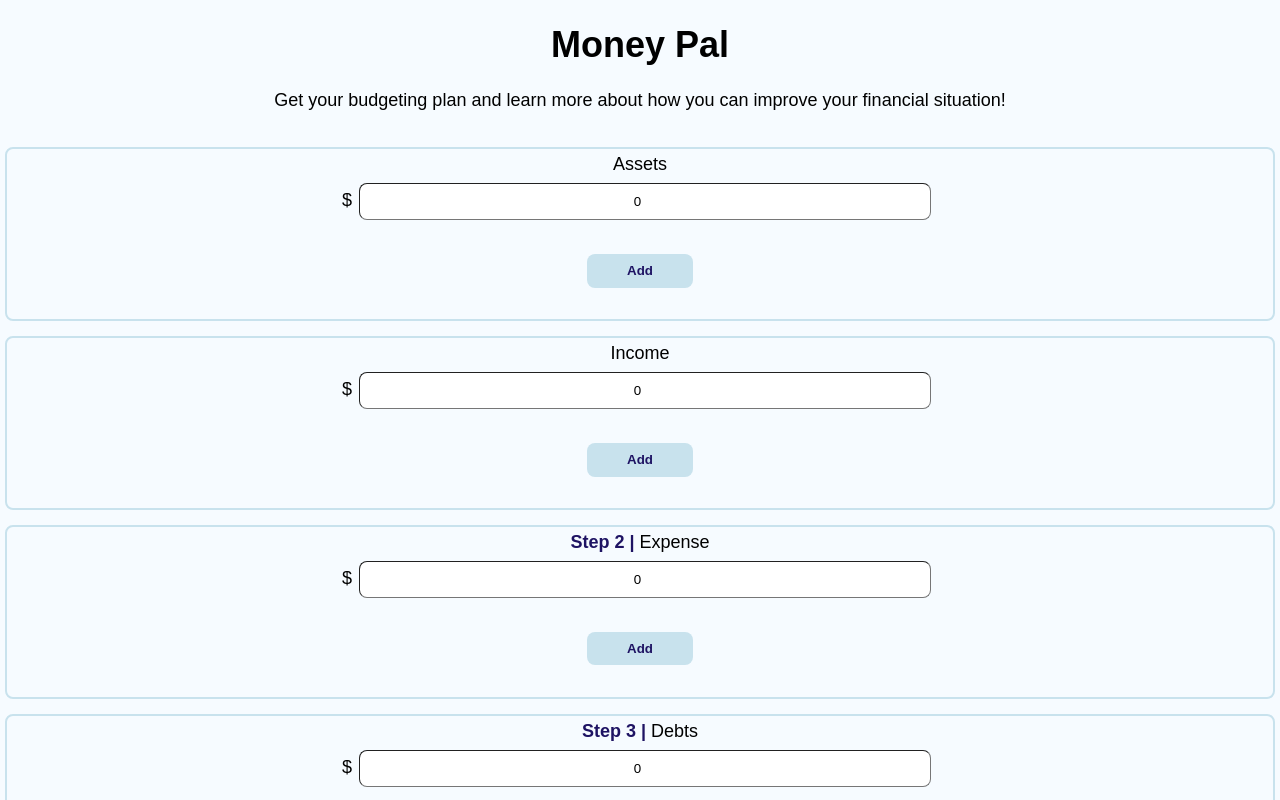
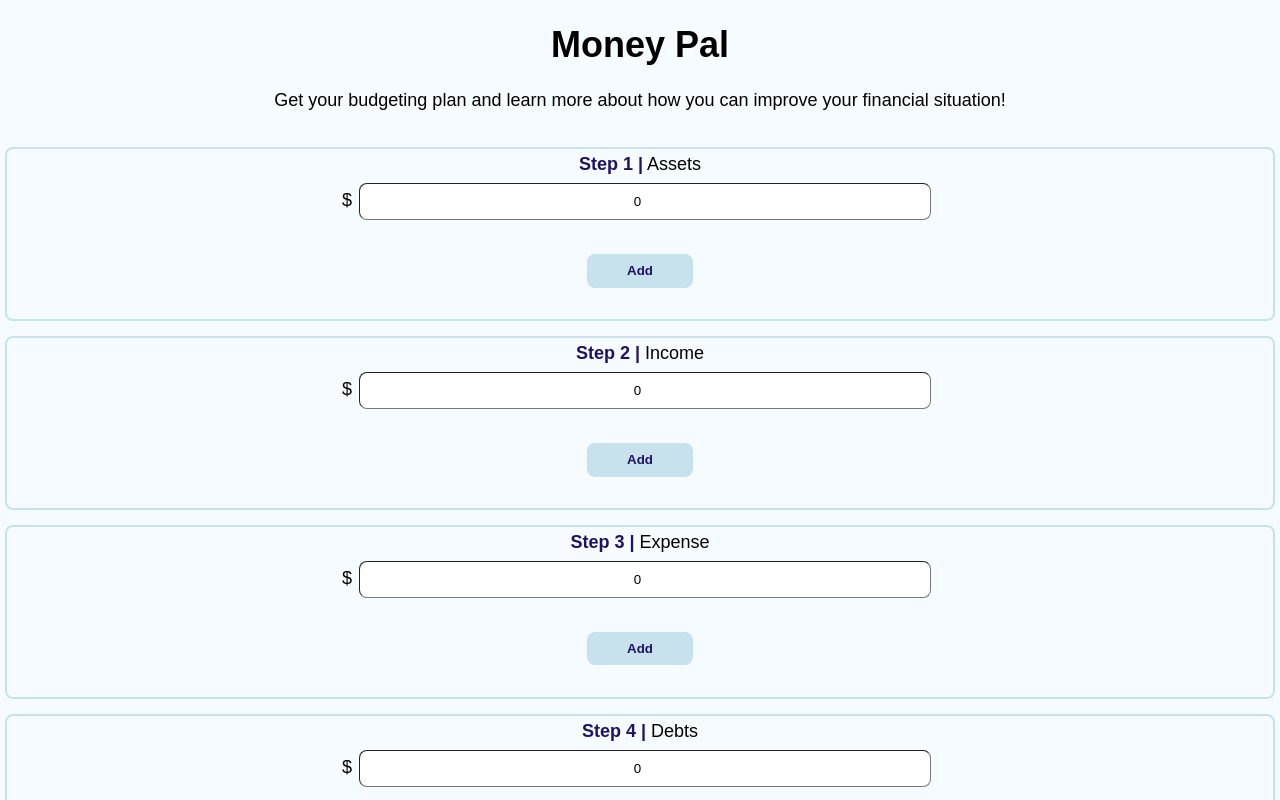
Before and after one commit to Aviakubo/frontend-fin-team-six, a React (Create React App) app: page / in a window 1280 px wide. Shown: the top 800 px of the page. Built offline with nearby package versions, Linux system fonts and the light colour scheme; a web font is replaced by a local one.

Commit message:
resolved previous errors from merge conflict

```diff
--- a/src/components/Assets.js
+++ b/src/components/Assets.js
@@ -5,7 +5,7 @@ function Assets({assetValues, handleAssetChange, removeAssetFields, addAssetFiel
     return (
 
         <form className='formSteps'>
-            Assets
+            <span className="steps">Step 1 |</span> Assets
           {assetValues.map((element, index) => (
             <div className="form-inline" key={index}>
               <label>$</label>
--- a/src/components/Debt.js
+++ b/src/components/Debt.js
@@ -30,7 +30,7 @@ function Debt() {
     return (
 
         <form className="formSteps" onSubmit={handleSubmit}>
-            <span className="steps">Step 3 |</span> Debts
+            <span className="steps">Step 4 |</span> Debts
           {formValues.map((element, index) => (
             <div className="form-inline" key={index}>
               <label>$</label>
--- a/src/components/Expenses.js
+++ b/src/components/Expenses.js
@@ -31,7 +31,7 @@ function Expenses() {
     return (
 
         <form className="formSteps" onSubmit={handleSubmit}>
-            <span className="steps">Step 2 |</span> Expense
+            <span className="steps">Step 3 |</span> Expense
           {formValues.map((element, index) => (
             <div className="form-inline" key={index}>
               <label>$</label>
--- a/src/components/Income.js
+++ b/src/components/Income.js
@@ -5,7 +5,7 @@ function Income({incValues, handleIncChange, removeIncFields, addIncFields}) {
     return (
 
         <form className='formSteps'>
-            Income
+            <span className="steps">Step 2 |</span> Income
           {incValues.map((element, index) => (
             <div className="form-inline" key={index}>
               <label>$</label>
```
